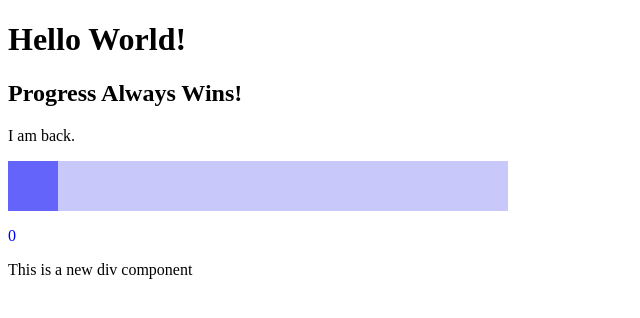
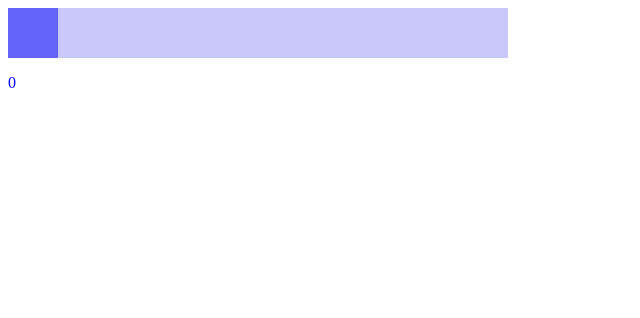
Before and after one commit to OlehKozubJS/new-era-project, a React (Create React App) app: page / in a window 1280 px wide. Shown: the top 318 px of the page, without its empty margins (0-640 px from the left). Built offline with nearby package versions, Linux system fonts and the light colour scheme.

Commit message:
Update App.jsx

```diff
--- a/src/App.jsx
+++ b/src/App.jsx
@@ -29,11 +29,7 @@ const App = () => {
   };
 
   return (
-    <>
-      <h1>Hello World!</h1>
-      <h2>Progress Always Wins!</h2>
-      <p>I am back.</p>
-
+    <div>
       <div className={RangeField}>
         <div
           onMouseDown={handleMouseDown}
@@ -45,8 +41,7 @@ const App = () => {
         ></div>
       </div>
       <p className={RangeIndicator}>{rangeValue}</p>
-      <div>This is a new div component</div>
-    </>
+    </div>
   );
 };
 
```
